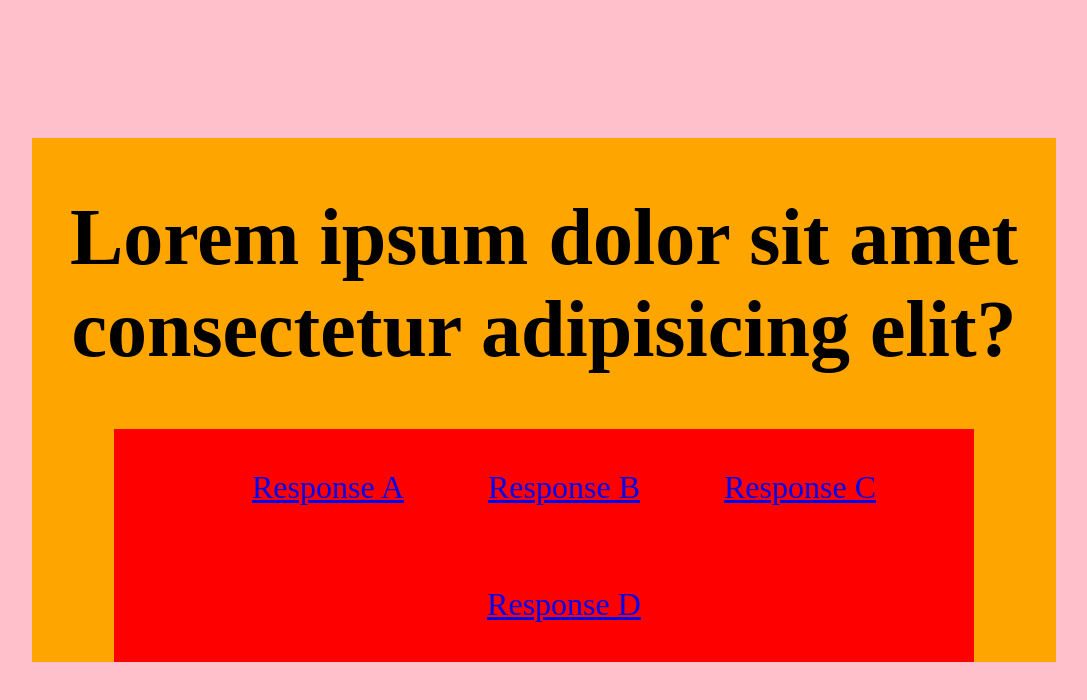
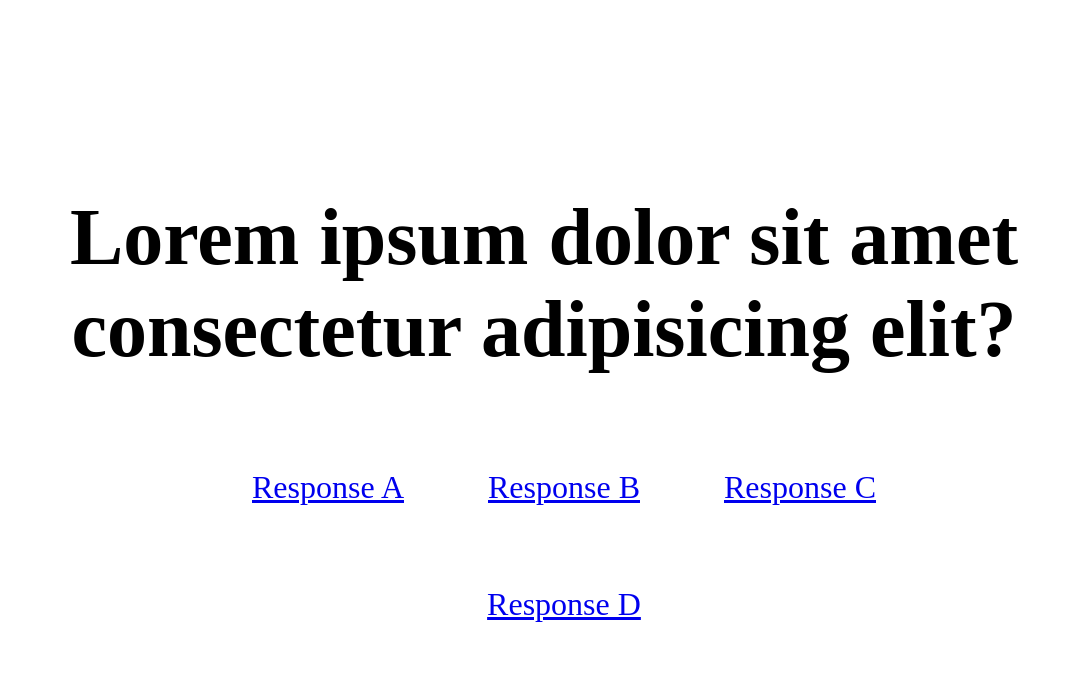
Before and after one commit to youngworld/ssc-v1, a plain HTML site: page index.html in a window 1280 px wide. Shown: the whole page, without its empty margins (96-1183 px from the left). Drawn offline with nearby package versions, Linux system fonts and the light colour scheme.

Commit message:
update css

```diff
--- a/css/style.css
+++ b/css/style.css
@@ -15,13 +15,14 @@ body, html {
   flex-flow: column nowrap;
   justify-content: center;
   align-items: center;
-  background: pink;
+  background: none;
 }
 
 .question-wrapper {
   display: block;
   width: 80%;
-  background: orange;
+  max-width: 1440px;
+  background: none;
 
 }
 
@@ -39,7 +40,7 @@ ul {
   margin: 0 auto;
   text-align: center;
   list-style: none;
-  background: red;
+  background: none;
 }
 
 li {
```
